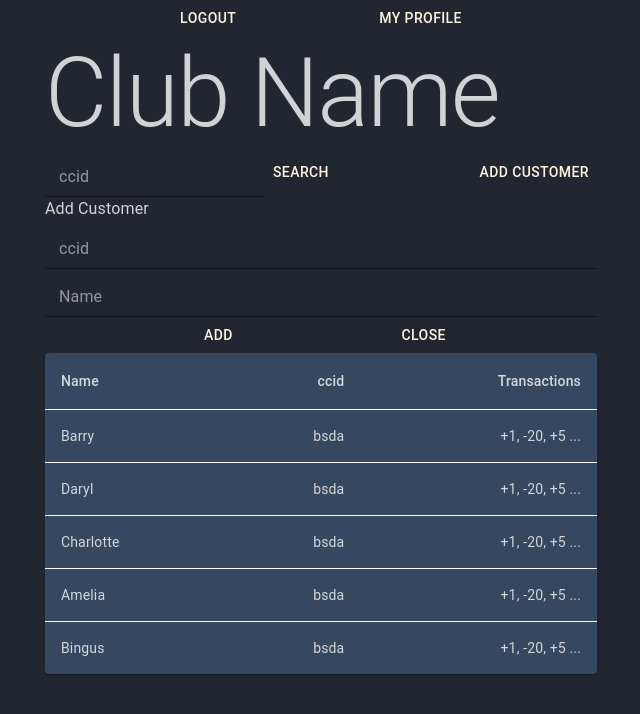
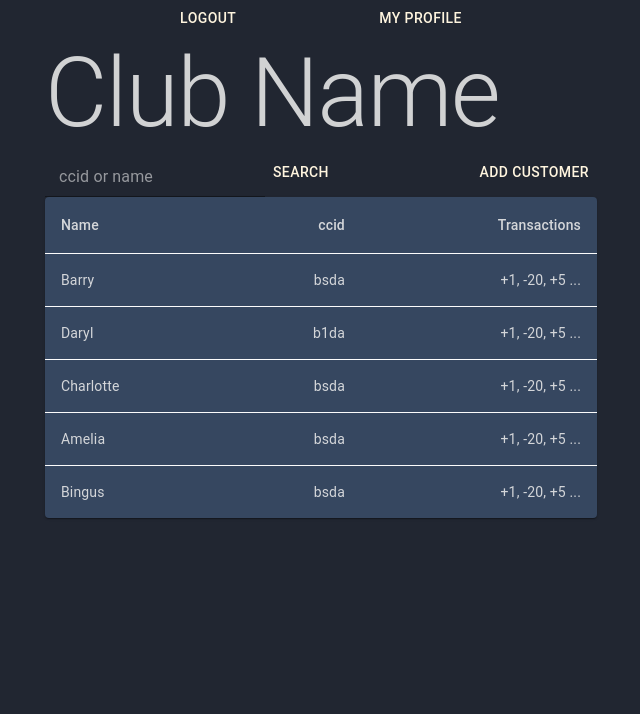
Before and after one commit to UAlbertaCompEClub/credit-tracking, a React (Create React App) app in the folder client/: page / in a window 1280 px wide. Shown: the top 714 px of the page, without its empty margins (319-959 px from the left). Built offline with nearby package versions, Linux system fonts and the light colour scheme; no server answers.

Commit message:
search added

```diff
--- a/client/src/ClubDashboard.js
+++ b/client/src/ClubDashboard.js
@@ -1,5 +1,5 @@
 import {Button, FormControl, Input, InputLabel, Container, FormHelperText,Stack, Table, TableBody, TableCell,TableContainer,TableHead,TableRow,Paper,Typography} from '@mui/material'
-import {useState} from 'react'
+import {useState, useEffect} from 'react'
 import {RequestService} from "./Services/RequestService"
 import {AddUser} from './AddUser'
 function ClubDashboard(props){
@@ -8,26 +8,36 @@ function ClubDashboard(props){
     const [ccid, setCcid] = useState("")
     const [users, setUsers] = useState(RequestService.clubRequest(props.club,props.token))
     const [shownUsers,setShownUsers] = useState(users)
-    const [showAddUser,setShowAddUser] = useState(true)
+    const [showAddUser,setShowAddUser] = useState(false)
 
-    let userSearchTerms = new Set()
-    for (let user of users){
-      userSearchTerms.add(user.ccid);
-      userSearchTerms.add(user.name);
-    }
-    console.log(userSearchTerms)
 
     function refresh(){
       //get updated list of users
       setUsers(RequestService.clubRequest(props.club,props.token))
     }
 
-    //get users based on Exec's club(s)
+    function searchUsers(ccidName){
+
+      console.log(ccidName)
+      ccidName = ccidName.toLowerCase()
+      if(ccidName == ""){
+        setShownUsers(users)
+      }else{
+        let newUsers = []
+        for(let user of users){
+          if (user.ccid.toLowerCase().includes(ccidName) || user.name.toLowerCase().includes(ccidName)){
+            newUsers.push(user)
+          }
+        }
+        setShownUsers(newUsers)
+      }
+
+    }
 
     //Table Logic
     function createData(name, ccid, transactions) {
         return { name, ccid, transactions };
-      }
+    }
 
     function fetchUsers(){
       //Get list of users from backend
@@ -85,8 +95,8 @@ function ClubDashboard(props){
             <Stack direction = "row" justifyContent = "space-between" width = "100%">
                 <Stack  direction = "row">
                     <FormControl>
-                        <InputLabel htmlFor = "ccid">ccid</InputLabel>
-                        <Input id = "ccid" value = {ccid} onChange = {(e) => setCcid(e.target.value)} />
+                        <InputLabel htmlFor = "ccid">ccid or name</InputLabel>
+                        <Input id = "ccid" value = {ccid} onChange= {(e) => {setCcid(e.target.value); searchUsers(e.target.value)}} />
 
                     </FormControl>
                     <Button>Search</Button>
--- a/client/src/Services/RequestService.js
+++ b/client/src/Services/RequestService.js
@@ -93,7 +93,7 @@ export const RequestService = {
       //TEST RETURN
       return[
           createData('Barry', "bsda", "+1, -20, +5 ..." ),
-          createData('Daryl',"bsda","+1, -20, +5 ..."),
+          createData('Daryl',"b1da","+1, -20, +5 ..."),
           createData('Charlotte',"bsda", "+1, -20, +5 ..."),
           createData('Amelia',"bsda","+1, -20, +5 ..."),
           createData('Bingus', "bsda","+1, -20, +5 ..."),
```
